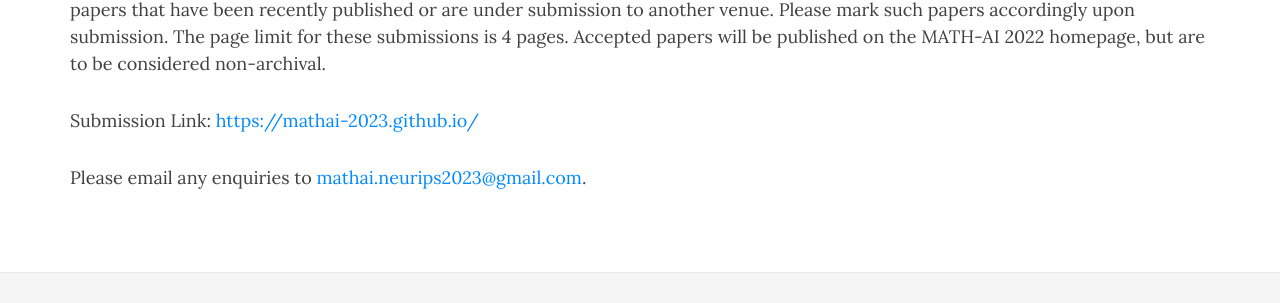
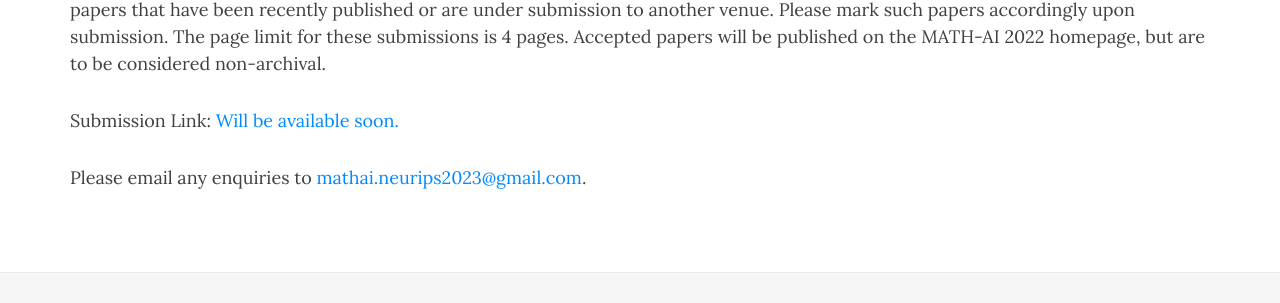
Before and after one commit to mathai-2023/mathai-2023.github.io, a Jekyll site: the page built from cfp.md, in a window 1280 px wide and 900 px high, scrolled down 1127 px. Shown: the part 394-697 px from the top of the window. Built offline with Jekyll 4.4.1, drawn with Linux system fonts in a browser that asks for light colours; nearby versions of some CDN libraries.

Commit message:
Update cfp.md

```diff
--- a/cfp.md
+++ b/cfp.md
@@ -44,6 +44,6 @@ All submissions must be formatted with LaTeX using the [NeurIPS paper format (Ad
 
 All accepted papers will be presented in an in-person poster session, and some will be selected for oral presentation. We also permit papers that have been recently published or are under submission to another venue. Please mark such papers accordingly upon submission. The page limit for these submissions is 4 pages. Accepted papers will be published on the MATH-AI 2022 homepage, but are to be considered non-archival.
 
-Submission Link: [https://mathai-2023.github.io/](https://mathai-2023.github.io/)
+Submission Link: [Will be available soon.](https://mathai-2023.github.io/)
 
 Please email any enquiries to [mathai.neurips2023@gmail.com](mailto:mathai.neurips2023@gmail.com).
```
